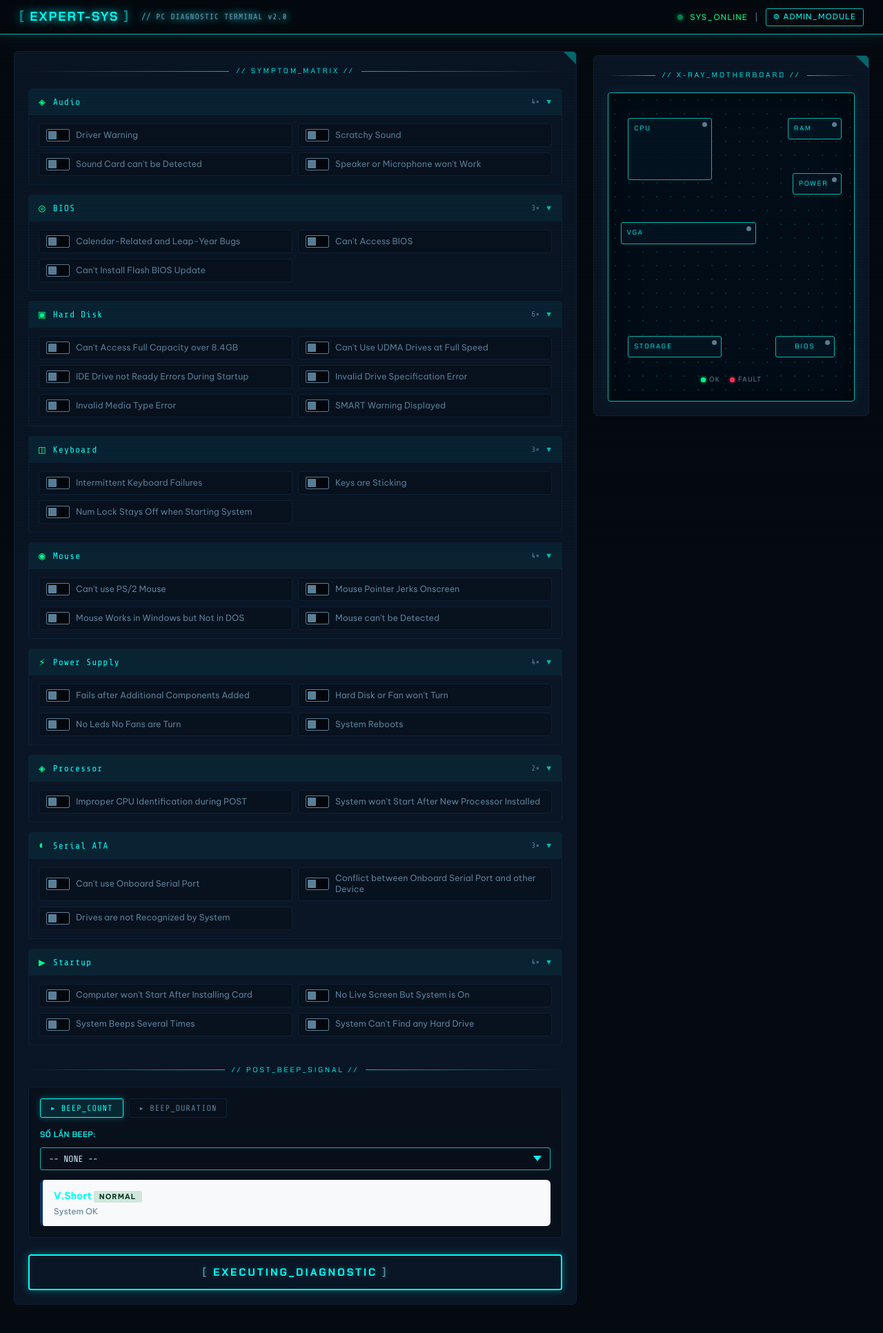
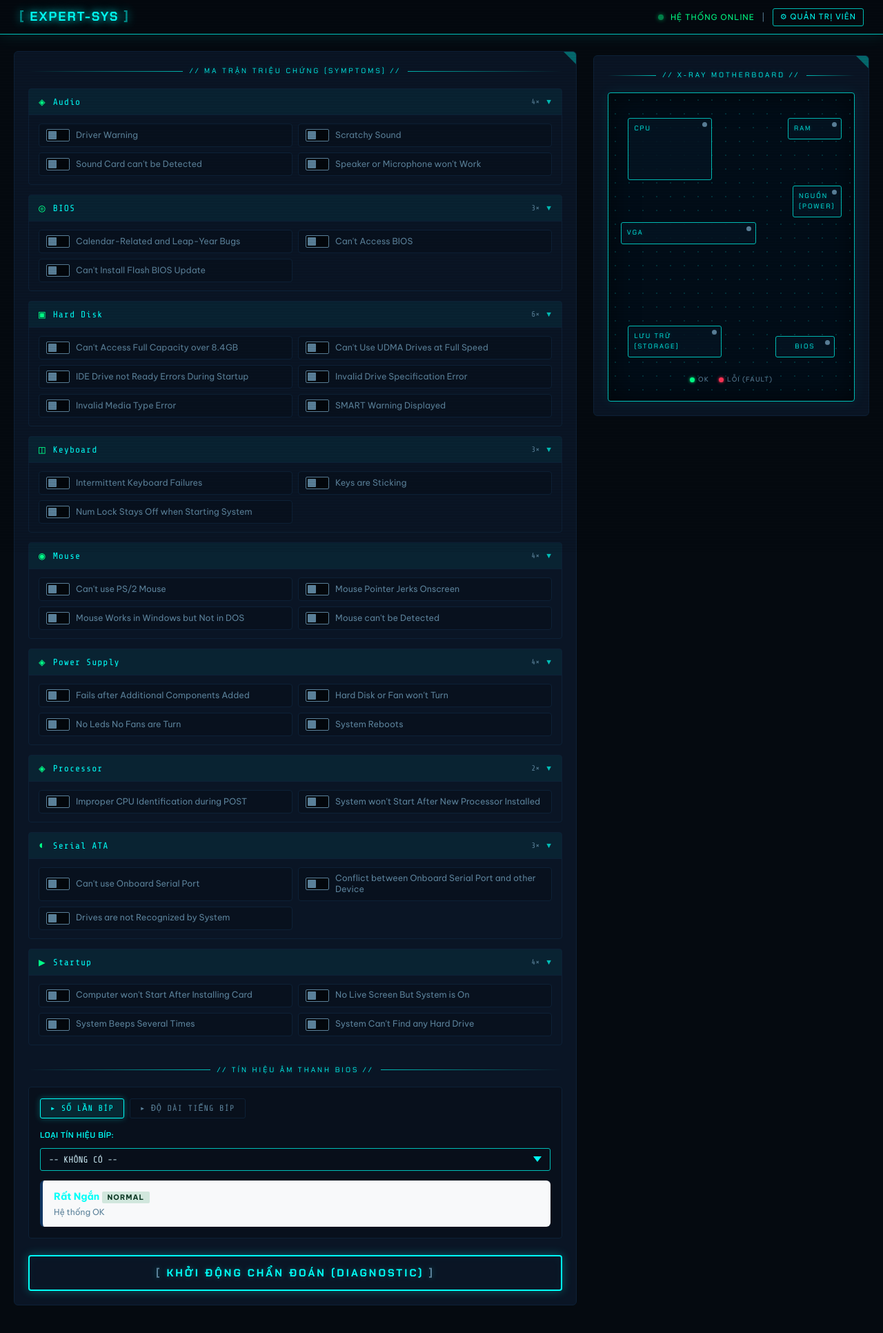
Before and after one commit to Tai-02/FuzzyLogic, a Flask app: page / in a window 1280 px wide. Shown: the whole page at 69% size. Before the commit the page ends 1891 px from the top, so only its background shows below. Run offline with Flask 3, Linux system fonts and the light colour scheme; data comes from the database, SQL or seed files in the repository.

Commit message:
clean folder

```diff
--- a/static/style.css
+++ b/static/style.css
@@ -1033,7 +1033,7 @@ body.cyber-body {
 
 /* ── PSU ATX Connector ───────────────────────────────────── */
 .psu-connector {
-    top: 26%;
+    top: 30%;
     right: 5%;
     width: 20%;
 }
--- a/templates/index.html
+++ b/templates/index.html
@@ -1,14 +1,19 @@
 <!DOCTYPE html>
 <html lang="vi">
+
 <head>
     <meta charset="UTF-8">
     <meta name="viewport" content="width=device-width, initial-scale=1.0">
     <title>Expert PC Troubleshooter // DIAGNOSTIC TERMINAL v2.0</title>
-    <meta name="description" content="Hệ thống chuyên gia chẩn đoán lỗi máy tính với giao diện bảng điều khiển cảm biến viễn tưởng.">
+    <meta name="description"
+        content="Hệ thống chuyên gia chẩn đoán lỗi máy tính với giao diện bảng điều khiển cảm biến viễn tưởng.">
     <link rel="preconnect" href="https://fonts.googleapis.com">
-    <link href="https://fonts.googleapis.com/css2?family=Share+Tech+Mono&family=Orbitron:wght@400;700;901&display=swap" rel="stylesheet">
+    <link
+        href="https://fonts.googleapis.com/css2?family=Share+Tech+Mono&family=Chakra+Petch:wght@400;600;700&family=Be+Vietnam+Pro:wght@400;600;700&display=swap"
+        rel="stylesheet">
     <link rel="stylesheet" href="{{ url_for('static', filename='style.css') }}">
 </head>
+
 <body class="cyber-body">
 
     <div class="scanline-overlay" aria-hidden="true"></div>
@@ -19,13 +24,12 @@
                 <span class="logo-bracket">[</span>
                 <span class="logo-text">EXPERT-SYS</span>
                 <span class="logo-bracket">]</span>
-                <span class="logo-sub">// PC DIAGNOSTIC TERMINAL v2.0</span>
             </div>
             <div class="cyber-status-bar">
                 <span class="status-dot blink-green"></span>
-                <span class="status-text">SYS_ONLINE</span>
+                <span class="status-text">HỆ THỐNG ONLINE</span>
                 <span class="status-sep">|</span>
-                <a href="/admin" class="cyber-admin-link">⚙ ADMIN_MODULE</a>
+                <a href="/admin" class="cyber-admin-link">⚙ QUẢN TRỊ VIÊN</a>
             </div>
         </div>
     </header>
@@ -37,17 +41,18 @@
             <section class="panel-left">
                 <div class="panel-section-label">
                     <span class="label-line"></span>
-                    <span class="label-text">// SYMPTOM_MATRIX //</span>
+                    <span class="label-text">// MA TRẬN TRIỆU CHỨNG (SYMPTOMS) //</span>
                     <span class="label-line"></span>
                 </div>
 
                 <form method="post" id="diagnose-form">
-                    {% set icons = {'Audio': '◈', 'BIOS': '◎', 'Hard Disk': '▣', 'Keyboard': '◫', 'Mouse': '◉', 'Power Supply': '⚡', 'Processor': '◈', 'Serial ATA': '◐', 'Startup': '▶'} %}
+                    {% set icons = {'Audio': '◈', 'BIOS': '◎', 'Hard Disk': '▣', 'Keyboard': '◫', 'Mouse': '◉', 'Power
+                    Supply': '⚡', 'Processor': '◈', 'Serial ATA': '◐', 'Startup': '▶'} %}
 
                     {% for category, symptoms in grouped_symptoms.items() %}
                     {% set cat_loop = loop %}
                     <div class="cyber-category">
-                        <button type="button" class="cyber-cat-header" onclick="toggleCategory({{ cat_loop.index }})">
+                        <button type="button" class="cyber-cat-header" data-cat-index="{{ cat_loop.index }}" onclick="toggleCategory(this.dataset.catIndex)">
                             <span class="cat-icon">{{ icons.get(category, '◈') }}</span>
                             <span class="cat-name">{{ category }}</span>
                             <span class="cat-count">{{ symptoms|length }}×</span>
@@ -59,8 +64,10 @@
                                 {% for symptom in symptoms %}
                                 {% set unique_id = "cb_" ~ cat_loop.index ~ "_" ~ loop.index %}
                                 <label class="symptom-toggle-label" for="{{ unique_id }}">
-                                    <input class="symptom-check cyber-checkbox" type="checkbox" name="symptoms" value="{{ category }}" id="{{ unique_id }}" onchange="updateCategoryFact(this)">
-                                    <input type="checkbox" name="symptoms" value="{{ symptom }}" id="hidden_{{ unique_id }}" style="display:none">
+                                    <input class="symptom-check cyber-checkbox" type="checkbox" name="symptoms"
+                                        value="{{ category }}" id="{{ unique_id }}" onchange="updateCategoryFact(this)">
+                                    <input type="checkbox" name="symptoms" value="{{ symptom }}"
+                                        id="hidden_{{ unique_id }}" style="display:none">
                                     <span class="toggle-visual"><span class="toggle-led"></span></span>
                                     <span class="toggle-text">{{ symptom }}</span>
                                 </label>
@@ -71,38 +78,48 @@
                     {% endfor %}
 
                     <div class="panel-section-label" style="margin-top: 28px;">
-                        <span class="label-line"></span><span class="label-text">// POST_BEEP_SIGNAL //</span><span class="label-line"></span>
+                        <span class="label-line"></span>
+                        <span class="label-text">// TÍN HIỆU ÂM THANH BIOS //</span>
+                        <span class="label-line"></span>
                     </div>
 
                     <div class="beep-panel">
                         <div class="beep-mode-tabs">
-                            <button type="button" class="beep-tab active" id="tab-count" onclick="switchBeepMode('count', this)">▸ BEEP_COUNT</button>
-                            <button type="button" class="beep-tab" id="tab-duration" onclick="switchBeepMode('duration', this)">▸ BEEP_DURATION</button>
+                            <button type="button" class="beep-tab active" id="tab-count"
+                                onclick="switchBeepMode('count', this)">▸ SỐ LẦN BÍP</button>
+                            <button type="button" class="beep-tab" id="tab-duration"
+                                onclick="switchBeepMode('duration', this)">▸ ĐỘ DÀI TIẾNG BÍP</button>
                         </div>
 
                         <div id="mode-count">
-                            <label class="cyber-label">SỐ LẦN BEEP:</label>
-                            <select name="beep" id="beep-count-select" class="cyber-select" onchange="previewBeep(this.value)">
-                                <option value="">-- NONE --</option>
+                            <label class="cyber-label">LOẠI TÍN HIỆU BÍP:</label>
+                            <select name="beep" id="beep-count-select" class="cyber-select"
+                                onchange="previewBeep(this.value)">
+                                <option value="">-- KHÔNG CÓ --</option>
                                 <option value="1 beep">1× — OK/DRAM</option>
-                                <option value="2 beeps">2× — RAM Parity</option>
-                                <option value="3 beeps">3× — RAM 64K</option>
-                                <option value="4 beeps">4× — Timer fail</option>
-                                <option value="5 beeps">5× — CPU fail</option>
-                                <option value="6 beeps">6× — KB Ctrl</option>
-                                <option value="7 beeps">7× — Virtual Mode</option>
-                                <option value="8 beeps">8× — VRAM fail</option>
-                                <option value="9+ beeps">9+× — BIOS fail</option>
+                                <option value="2 beeps">2× — Lỗi chẵn lẻ RAM</option>
+                                <option value="3 beeps">3× — Lỗi 64K RAM</option>
+                                <option value="4 beeps">4× — Lỗi Timer</option>
+                                <option value="5 beeps">5× — Lỗi CPU</option>
+                                <option value="6 beeps">6× — Lỗi KB Ctrl</option>
+                                <option value="7 beeps">7× — Lỗi Chế độ ảo</option>
+                                <option value="8 beeps">8× — Lỗi VRAM</option>
+                                <option value="9+ beeps">9+× — Lỗi BIOS</option>
                             </select>
                         </div>
 
                         <div id="mode-duration" style="display:none">
-                            <label class="cyber-label">ĐỘ DÀI TIẾNG BEEP:</label>
+                            <label class="cyber-label">THỜI LƯỢNG TIẾNG BÍP:</label>
                             <div class="slider-wrapper">
-                                <input type="range" id="beep-duration-slider" min="0" max="5" step="1" value="0" class="cyber-slider" oninput="updateBeepSlider(this.value)">
-                                <div class="slider-ticks"><span>VS</span><span>S</span><span>M</span><span>L</span><span>VL</span><span>CONT</span></div>
+                                <input type="range" id="beep-duration-slider" min="0" max="5" step="1" value="0"
+                                    class="cyber-slider" oninput="updateBeepSlider(this.value)">
+                                <div class="slider-ticks">
+                                    <span>RN</span><span>N</span><span>TB</span><span>D</span><span>RD</span><span>LT</span>
                                 </div>
-                            <div class="slider-value-display"><span class="sv-value" id="slider-display-text">Very Short (0.2s)</span></div>
+                            </div>
+                            <div class="slider-value-display">
+                                <span class="sv-value" id="slider-display-text">Rất Ngắn (0.2s)</span>
+                            </div>
                             <input type="hidden" name="beep" id="hidden_beep_duration" value="Very Short">
                         </div>
 
@@ -114,7 +131,8 @@
                     </div>
 
                     <button type="submit" class="cyber-submit-btn" id="btn-diagnose">
-                        <span class="btn-bracket">[</span> EXECUTING_DIAGNOSTIC <span class="btn-bracket">]</span>
+                        <span class="btn-bracket">[</span> KHỞI ĐỘNG CHẨN ĐOÁN (DIAGNOSTIC) <span
+                            class="btn-bracket">]</span>
                     </button>
                 </form>
             </section>
@@ -122,56 +140,134 @@
             <!-- RIGHT COLUMN: X-RAY -->
             <aside class="panel-right">
                 <div class="panel-section-label">
-                    <span class="label-line"></span><span class="label-text">// X-RAY_MOTHERBOARD //</span><span class="label-line"></span>
+                    <span class="label-line"></span>
+                    <span class="label-text">// X-RAY MOTHERBOARD //</span>
+                    <span class="label-line"></span>
                 </div>
                 <div class="motherboard" id="motherboard-diagram">
+                    <!-- LASER SCAN EFFECT -->
+                    <div class="laser-scan-line" id="laser-scan"></div>
                     <div class="pcb-grid-bg"></div>
-                    <div class="mb-component cpu-socket" id="comp-cpu"><div class="comp-label">CPU</div><div class="comp-status-dot" id="cpu-status"></div></div>
-                    <div class="mb-component ram-area" id="comp-ram"><div class="comp-label">RAM</div><div class="comp-status-dot" id="ram-status"></div></div>
-                    <div class="mb-component vga-slot" id="comp-vga"><div class="comp-label">VGA</div><div class="comp-status-dot" id="vga-status"></div></div>
-                    <div class="mb-component hdd-connector" id="comp-hdd"><div class="comp-label">STORAGE</div><div class="comp-status-dot" id="hdd-status"></div></div>
-                    <div class="mb-component psu-connector" id="comp-psu"><div class="comp-label">POWER</div><div class="comp-status-dot" id="psu-status"></div></div>
-                    <div class="mb-component bios-chip" id="comp-bios"><div class="comp-label">BIOS</div><div class="comp-status-dot" id="bios-status"></div></div>
+                    <div class="mb-component cpu-socket" id="comp-cpu">
+                        <div class="comp-label">CPU</div>
+                        <div class="comp-status-dot" id="cpu-status"></div>
+                    </div>
+                    <div class="mb-component ram-area" id="comp-ram">
+                        <div class="comp-label">RAM</div>
+                        <div class="comp-status-dot" id="ram-status"></div>
+                    </div>
+                    <div class="mb-component vga-slot" id="comp-vga">
+                        <div class="comp-label">VGA</div>
+                        <div class="comp-status-dot" id="vga-status"></div>
+                    </div>
+                    <div class="mb-component hdd-connector" id="comp-hdd">
+                        <div class="comp-label">LƯU TRỮ (STORAGE)</div>
+                        <div class="comp-status-dot" id="hdd-status"></div>
+                    </div>
+                    <div class="mb-component psu-connector" id="comp-psu">
+                        <div class="comp-label">NGUỒN (POWER)</div>
+                        <div class="comp-status-dot" id="psu-status"></div>
+                    </div>
+                    <div class="mb-component bios-chip" id="comp-bios">
+                        <div class="comp-label">BIOS</div>
+                        <div class="comp-status-dot" id="bios-status"></div>
+                    </div>
                     <div class="mb-legend">
                         <div class="legend-item"><span class="legend-dot ok"></span> OK</div>
-                        <div class="legend-item"><span class="legend-dot fault"></span> FAULT</div>
+                        <div class="legend-item"><span class="legend-dot fault"></span> LỖI (FAULT)</div>
                     </div>
                 </div>
             </aside>
+
         </div>
     </main>
 
     <script>
         const BEEP_PREVIEW = {
-        "1 beep": { sev: "normal", label: "1×", diag: "POST OK" }, "2 beeps": { sev: "error", label: "2×", diag: "RAM Parity" }, "3 beeps": { sev: "error", label: "3×", diag: "RAM 64K" }, "4 beeps": { sev: "error", label: "4×", diag: "Timer Fail" }, "5 beeps": { sev: "critical", label: "5×", diag: "CPU Fault" }, "6 beeps": { sev: "error", label: "6×", diag: "KB Ctrl" }, "7 beeps": { sev: "critical", label: "7×", diag: "Virtual Mode" }, "8 beeps": { sev: "error", label: "8×", diag: "VRAM Fail" }, "9+ beeps": { sev: "critical", label: "9+×", diag: "BIOS Fail" },
-        "Very Short": { sev: "normal", label: "V.Short", diag: "System OK" }, "Short": { sev: "warning", label: "Short", diag: "POST Warn" }, "Medium": { sev: "error", label: "Medium", diag: "RAM Error" }, "Long": { sev: "error", label: "Long", diag: "MB Error" }, "Very Long": { sev: "critical", label: "V.Long", diag: "PSU/CPU Error" }, "Continuous": { sev: "critical", label: "CONT", diag: "Short Circuit" }
+            "1 beep": { sev: "normal", label: "1×", diag: "Hệ thống OK" },
+            "2 beeps": { sev: "error", label: "2×", diag: "Lỗi chẵn lẻ RAM" },
+            "3 beeps": { sev: "error", label: "3×", diag: "Lỗi 64K RAM" },
+            "4 beeps": { sev: "error", label: "4×", diag: "Lỗi Timer" },
+            "5 beeps": { sev: "critical", label: "5×", diag: "Lỗi CPU" },
+            "6 beeps": { sev: "error", label: "6×", diag: "Lỗi KB Ctrl" },
+            "7 beeps": { sev: "critical", label: "7×", diag: "Lỗi Chế độ ảo" },
+            "8 beeps": { sev: "error", label: "8×", diag: "Lỗi VRAM" },
+            "9+ beeps": { sev: "critical", label: "9+×", diag: "Lỗi BIOS" },
+            "Very Short": { sev: "normal", label: "Rất Ngắn", diag: "Hệ thống OK" },
+            "Short": { sev: "warning", label: "Ngắn", diag: "Cảnh báo POST" },
+            "Medium": { sev: "error", label: "Trung Bình", diag: "Lỗi RAM" },
+            "Long": { sev: "error", label: "Dài", diag: "Lỗi Mainboard" },
+            "Very Long": { sev: "critical", label: "Rất Dài", diag: "Lỗi Nguồn/CPU" },
+            "Continuous": { sev: "critical", label: "Liên Tục", diag: "Ngắn mạch" }
         };
+
+        const SLIDER_MAP = [
+            { d: "Rất Ngắn (0.2s)", v: "Very Short" },
+            { d: "Ngắn (0.5s)", v: "Short" },
+            { d: "Trung Bình (1s)", v: "Medium" },
+            { d: "Dài (2.0s)", v: "Long" },
+            { d: "Rất Dài (4.0s)", v: "Very Long" },
+            { d: "Liên Tục (∞)", v: "Continuous" }
+        ];
+
         function previewBeep(v) {
-        const b = document.getElementById('beep-preview'); if (!v) { b.classList.remove('show'); return; }
-        const i = BEEP_PREVIEW[v]; if (!i) return;
-        document.getElementById('preview-label').textContent = i.label;
-        const s = document.getElementById('preview-severity'); s.textContent = i.sev.toUpperCase(); s.className = 'preview-sev-badge sev-' + i.sev;
-        document.getElementById('preview-diagnosis').textContent = i.diag; b.classList.add('show');
+            const box = document.getElementById('beep-preview');
+            if (!v) { box.classList.remove('show'); return; }
+            const info = BEEP_PREVIEW[v];
+            if (!info) return;
+            document.getElementById('preview-label').textContent = info.label;
+            const sev = document.getElementById('preview-severity');
+            sev.textContent = info.sev.toUpperCase();
+            sev.className = 'preview-sev-badge sev-' + info.sev;
+            document.getElementById('preview-diagnosis').textContent = info.diag;
+            box.classList.add('show');
         }
-    const SLIDER_MAP = [{d: "Very Short (0.2s)", v: "Very Short"}, {d: "Short (0.5s)", v: "Short"}, {d: "Medium (1.0s)", v: "Medium"}, {d: "Long (2.0s)", v: "Long"}, {d: "Very Long (4.0s)", v: "Very Long"}, {d: "Continuous (∞)", v: "Continuous"}];
+
         function updateBeepSlider(v) {
-        const e = SLIDER_MAP[v]; document.getElementById('slider-display-text').textContent = e.d; document.getElementById('hidden_beep_duration').value = e.v; previewBeep(e.v);
-        document.getElementById('beep-duration-slider').style.setProperty('--fill-pct', (v/5)*100 + '%');
+            const entry = SLIDER_MAP[v];
+            document.getElementById('slider-display-text').textContent = entry.d;
+            document.getElementById('hidden_beep_duration').value = entry.v;
+            document.getElementById('beep-duration-slider').style.setProperty('--fill-pct', (v / 5) * 100 + '%');
+            previewBeep(entry.v);
         }
-    function switchBeepMode(m, el) {
-        document.querySelectorAll('.beep-tab').forEach(t => t.classList.remove('active')); el.classList.add('active');
-        document.getElementById('mode-count').style.display = (m === 'count' ? '' : 'none'); document.getElementById('mode-duration').style.display = (m === 'duration' ? '' : 'none');
-        document.getElementById('beep-count-select').name = (m === 'count' ? 'beep' : 'beep_off');
-        document.getElementById('hidden_beep_duration').name = (m === 'duration' ? 'beep' : 'beep_off');
+
+        function switchBeepMode(mode, el) {
+            document.querySelectorAll('.beep-tab').forEach(t => t.classList.remove('active'));
+            el.classList.add('active');
+            document.getElementById('mode-count').style.display = (mode === 'count' ? '' : 'none');
+            document.getElementById('mode-duration').style.display = (mode === 'duration' ? '' : 'none');
+            document.getElementById('beep-count-select').name = (mode === 'count' ? 'beep' : 'beep_off');
+            document.getElementById('hidden_beep_duration').name = (mode === 'duration' ? 'beep' : 'beep_off');
         }
+
         function updateCategoryFact(cb) {
-        const hidden = document.getElementById('hidden_' + cb.id); if (hidden) hidden.checked = cb.checked;
+            const hidden = document.getElementById('hidden_' + cb.id);
+            if (hidden) hidden.checked = cb.checked;
         }
+
         function toggleCategory(i) {
-        const b = document.getElementById('cat-body-' + i); b.classList.toggle('open'); b.classList.toggle('closed');
-        document.getElementById('chevron-' + i).textContent = b.classList.contains('open') ? '▼' : '▶';
+            const body = document.getElementById('cat-body-' + i);
+            body.classList.toggle('open');
+            body.classList.toggle('closed');
+            document.getElementById('chevron-' + i).textContent = body.classList.contains('open') ? '▼' : '▶';
         }
+
+        // Laser Scan: intercept submit, play animation, then submit for real
+        document.getElementById('diagnose-form').addEventListener('submit', function (e) {
+            e.preventDefault();
+            const btn = document.getElementById('btn-diagnose');
+            const laser = document.getElementById('laser-scan');
+
+            btn.innerHTML = '<span class="btn-bracket">[</span> ĐANG QUÉT HỆ THỐNG... <span class="blink-green" style="display:inline-block;margin-left:8px;width:8px;height:8px;"></span> <span class="btn-bracket">]</span>';
+            btn.style.pointerEvents = 'none';
+            btn.style.opacity = '0.8';
+            laser.classList.add('scanning');
+
+            setTimeout(() => { HTMLFormElement.prototype.submit.call(this); }, 1500);
+        });
+
         document.addEventListener('DOMContentLoaded', () => { updateBeepSlider(0); });
     </script>
 </body>
+
 </html>
```
Also changed, not shown: other parts of static/style.css (+194 -30 lines), templates/admin.html (+28 -40 lines), templates/result.html (+49 -68 lines). Lines whose indentation alone changed are shown as unchanged.
